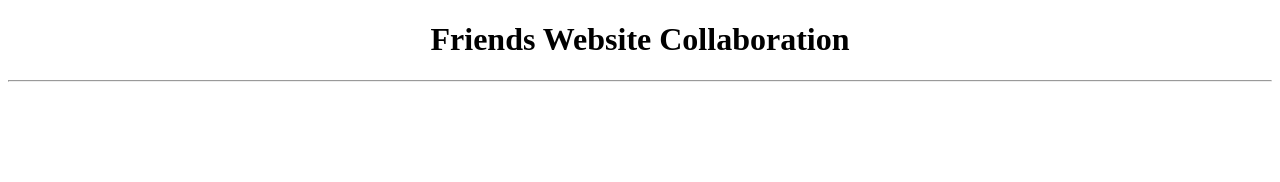
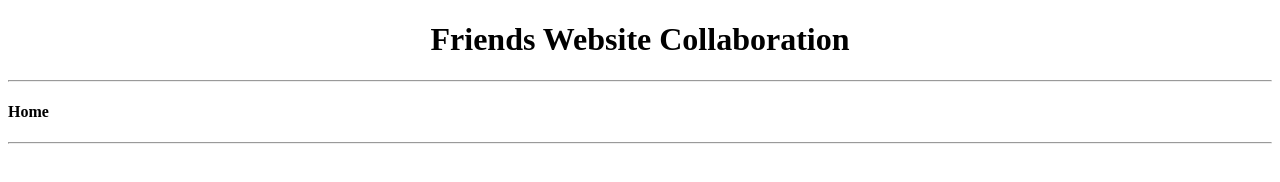
Before and after one commit to sidduganeshsid/TecTechyConnect, a plain HTML site: page index.html in a window 1280 px wide. Drawn offline with Linux system fonts and the light colour scheme.

Commit message:
Update index.html

```diff
--- a/index.html
+++ b/index.html
@@ -9,6 +9,7 @@
 <body>
     <center><h1>Friends Website Collaboration</h1></center>
     <hr/>
-
+    <h4>Home</h4>
+    <hr>
 </body>
 </html>
```
